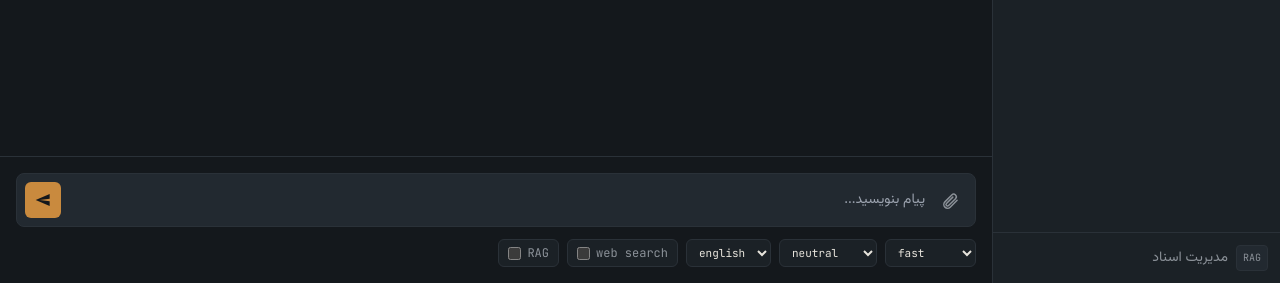
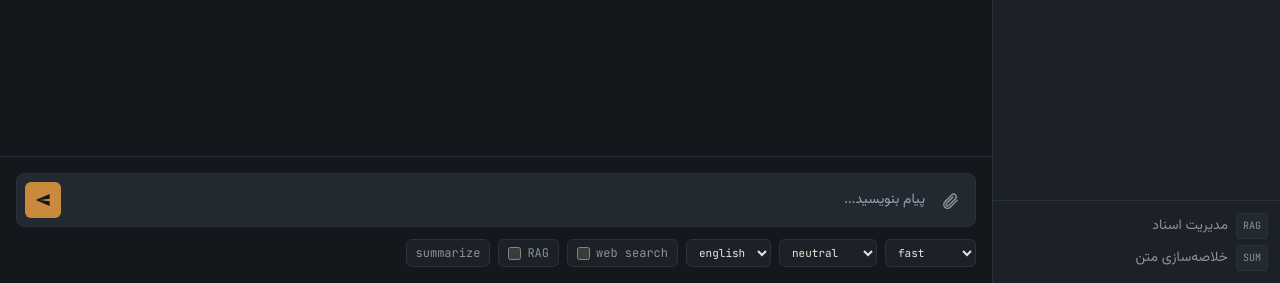
Before and after one commit to bluryAmirhosein/Qwen-ai-chatbot, a FastAPI app: page / in a window 1280 px wide. Shown: the part 517-800 px from the top of the page. Run offline with FastAPI, Linux system fonts and the light colour scheme; data comes from the database, SQL or seed files in the repository; data that the repository does not hold is empty; some libraries are stand-ins or nearby versions.

Commit message:
feat(chat-ui): add summarizer modal and fix summarizer API paths
- Add summarizer modal to chat.html with general/by-query modes,
  max_length control, and result actions (copy / insert into chat)
- Add "SUM" sidebar button and footer shortcut to open the modal
- Wire modal to existing api.summarize / api.summarizeByQuery calls
- Support pre-filling summarizer input from an attached context file
- Fix api.js: correct summarizer endpoint paths from
  /summarizer/summarize(/by-query) to /summarize(/by-query) to match
  the actual backend routes

```diff
--- a/app/static/js/api.js
+++ b/app/static/js/api.js
@@ -85,7 +85,7 @@ export const api = {
   },
 
   async summarize(text, maxLength = 150) {
-    return request(`/summarizer/summarize`, {
+    return request(`/summarize`, {
       method: "POST",
       headers: { "Content-Type": "application/json" },
       body: JSON.stringify({ text, max_length: maxLength }),
@@ -93,7 +93,7 @@ export const api = {
   },
 
   async summarizeByQuery(text, query, maxLength = 150) {
-    return request(`/summarizer/summarize/by-query`, {
+    return request(`/summarize/by-query`, {
       method: "POST",
       headers: { "Content-Type": "application/json" },
       body: JSON.stringify({ text, query, max_length: maxLength }),
--- a/app/static/js/app.js
+++ b/app/static/js/app.js
@@ -10,6 +10,7 @@ const state = {
   contextText: null,
   contextFilename: null,
   sending: false,
+  summarizing: false,
 };
 
 const el = {
@@ -48,7 +49,28 @@ const el = {
   ragUploadInput: document.getElementById("rag-upload-input"),
   ragUploadStatus: document.getElementById("rag-upload-status"),
   drawerBackdrop: document.getElementById("drawer-backdrop"),
+
+  summarizerOpenBtn: document.getElementById("summarizer-open-btn"),
+  summarizerShortcutBtn: document.getElementById("summarizer-shortcut-btn"),
+  summarizerBackdrop: document.getElementById("summarizer-backdrop"),
+  summarizerCloseBtn: document.getElementById("summarizer-close-btn"),
+  summarizerTextInput: document.getElementById("summarizer-text-input"),
+  summarizerUseContextBtn: document.getElementById("summarizer-use-context-btn"),
+  summarizerModeGeneral: document.getElementById("summarizer-mode-general"),
+  summarizerModeQuery: document.getElementById("summarizer-mode-query"),
+  summarizerQueryWrap: document.getElementById("summarizer-query-wrap"),
+  summarizerQueryInput: document.getElementById("summarizer-query-input"),
+  summarizerMaxLength: document.getElementById("summarizer-max-length"),
+  summarizerSubmitBtn: document.getElementById("summarizer-submit-btn"),
+  summarizerResultWrap: document.getElementById("summarizer-result-wrap"),
+  summarizerResultText: document.getElementById("summarizer-result-text"),
+  summarizerResultStats: document.getElementById("summarizer-result-stats"),
+  summarizerCopyBtn: document.getElementById("summarizer-copy-btn"),
+  summarizerInsertBtn: document.getElementById("summarizer-insert-btn"),
+  summarizerError: document.getElementById("summarizer-error"),
 };
+
+let lastSummary = "";
 
 // --- helpers ---
 
@@ -187,6 +209,7 @@ function setContext(filename, content) {
   el.contextChipLabel.textContent = filename;
   el.contextChip.classList.remove("hidden");
   el.contextChip.classList.add("flex");
+  el.summarizerUseContextBtn.classList.remove("hidden");
 }
 
 function clearContext() {
@@ -195,6 +218,7 @@ function clearContext() {
   el.contextChip.classList.add("hidden");
   el.contextChip.classList.remove("flex");
   el.fileInput.value = "";
+  el.summarizerUseContextBtn.classList.add("hidden");
 }
 
 async function handleFileAttach(e) {
@@ -330,6 +354,105 @@ async function handleDocumentUpload(e) {
   }
 }
 
+// --- summarizer modal ---
+
+function isQueryMode() {
+  return el.summarizerModeQuery.checked;
+}
+
+function updateSummarizerModeUI() {
+  const showQuery = isQueryMode();
+  el.summarizerQueryWrap.classList.toggle("hidden", !showQuery);
+}
+
+function resetSummarizerResult() {
+  lastSummary = "";
+  el.summarizerResultWrap.classList.add("hidden");
+  el.summarizerResultText.innerHTML = "";
+  el.summarizerResultStats.textContent = "";
+  el.summarizerError.classList.add("hidden");
+  el.summarizerError.textContent = "";
+}
+
+function openSummarizerModal() {
+  el.summarizerBackdrop.classList.remove("hidden");
+  el.summarizerBackdrop.classList.add("flex");
+  if (!el.summarizerTextInput.value && state.contextText) {
+    el.summarizerTextInput.value = state.contextText;
+  }
+  el.summarizerTextInput.focus();
+}
+
+function closeSummarizerModal() {
+  el.summarizerBackdrop.classList.add("hidden");
+  el.summarizerBackdrop.classList.remove("flex");
+}
+
+function useContextAsSummarizerInput() {
+  if (!state.contextText) return;
+  el.summarizerTextInput.value = state.contextText;
+}
+
+async function handleSummarize() {
+  const text = el.summarizerTextInput.value.trim();
+  if (!text || state.summarizing) return;
+
+  const queryMode = isQueryMode();
+  const query = el.summarizerQueryInput.value.trim();
+  if (queryMode && !query) {
+    el.summarizerError.textContent = "برای خلاصه بر اساس پرسش، پرسش را وارد کنید.";
+    el.summarizerError.classList.remove("hidden");
+    return;
+  }
+
+  const maxLength = Number(el.summarizerMaxLength.value) || 150;
+
+  state.summarizing = true;
+  el.summarizerSubmitBtn.disabled = true;
+  el.summarizerSubmitBtn.textContent = "در حال خلاصه‌سازی...";
+  resetSummarizerResult();
+
+  try {
+    const result = queryMode
+      ? await api.summarizeByQuery(text, query, maxLength)
+      : await api.summarize(text, maxLength);
+
+    lastSummary = result.summary;
+    el.summarizerResultText.innerHTML = renderMarkdownLite(result.summary);
+    el.summarizerResultStats.textContent = `${result.original_length} → ${result.summary_length} words`;
+    el.summarizerResultWrap.classList.remove("hidden");
+  } catch (err) {
+    el.summarizerError.textContent = `خطا: ${err.message}`;
+    el.summarizerError.classList.remove("hidden");
+  } finally {
+    state.summarizing = false;
+    el.summarizerSubmitBtn.disabled = false;
+    el.summarizerSubmitBtn.textContent = "خلاصه کن";
+  }
+}
+
+async function copySummaryToClipboard() {
+  if (!lastSummary) return;
+  try {
+    await navigator.clipboard.writeText(lastSummary);
+    el.summarizerCopyBtn.textContent = "کپی شد";
+    setTimeout(() => {
+      el.summarizerCopyBtn.textContent = "کپی";
+    }, 1500);
+  } catch (err) {
+    console.error("Clipboard write failed:", err);
+  }
+}
+
+function insertSummaryIntoInput() {
+  if (!lastSummary) return;
+  const existing = el.input.value;
+  el.input.value = existing ? `${existing}\n\n${lastSummary}` : lastSummary;
+  autoResizeInput();
+  closeSummarizerModal();
+  el.input.focus();
+}
+
 // --- mobile sidebar ---
 
 function openMobileSidebar() {
@@ -383,6 +506,19 @@ el.ragUploadInput.addEventListener("change", handleDocumentUpload);
 el.sidebarToggleBtn.addEventListener("click", openMobileSidebar);
 el.sidebarBackdrop.addEventListener("click", closeMobileSidebar);
 
+el.summarizerOpenBtn.addEventListener("click", openSummarizerModal);
+el.summarizerShortcutBtn.addEventListener("click", openSummarizerModal);
+el.summarizerCloseBtn.addEventListener("click", closeSummarizerModal);
+el.summarizerBackdrop.addEventListener("click", (e) => {
+  if (e.target === el.summarizerBackdrop) closeSummarizerModal();
+});
+el.summarizerUseContextBtn.addEventListener("click", useContextAsSummarizerInput);
+el.summarizerModeGeneral.addEventListener("change", updateSummarizerModeUI);
+el.summarizerModeQuery.addEventListener("change", updateSummarizerModeUI);
+el.summarizerSubmitBtn.addEventListener("click", handleSummarize);
+el.summarizerCopyBtn.addEventListener("click", copySummaryToClipboard);
+el.summarizerInsertBtn.addEventListener("click", insertSummaryIntoInput);
+
 // --- init ---
 
 refreshConversations();
--- a/app/templates/index.html
+++ b/app/templates/index.html
@@ -29,13 +29,20 @@
 
     <nav id="conversation-list" class="flex-1 overflow-y-auto px-2 space-y-1 pb-3"></nav>
 
-    <div class="p-3 border-t border-border">
+    <div class="p-3 border-t border-border space-y-1.5">
       <button
         id="rag-toggle-btn"
         class="w-full flex items-center gap-2 text-sm text-dim hover:text-ink transition-colors"
       >
         <span class="font-mono text-[10px] px-1.5 py-0.5 rounded bg-elevated border border-border">RAG</span>
         مدیریت اسناد
+      </button>
+      <button
+        id="summarizer-open-btn"
+        class="w-full flex items-center gap-2 text-sm text-dim hover:text-ink transition-colors"
+      >
+        <span class="font-mono text-[10px] px-1.5 py-0.5 rounded bg-elevated border border-border">SUM</span>
+        خلاصه‌سازی متن
       </button>
     </div>
   </aside>
@@ -140,6 +147,15 @@
             class="w-14 bg-panel border border-border rounded px-1.5 py-1 font-mono text-xs focus:outline-none focus:border-accent"
           />
         </div>
+
+        <button
+          id="summarizer-shortcut-btn"
+          type="button"
+          title="خلاصه‌سازی متن"
+          class="param-toggle"
+        >
+          <span>summarize</span>
+        </button>
       </div>
     </footer>
   </main>
@@ -164,6 +180,94 @@
     <div id="rag-doc-list" class="flex-1 overflow-y-auto"></div>
   </aside>
 
+  <!-- Summarizer modal -->
+  <div id="summarizer-backdrop" class="hidden fixed inset-0 bg-black/50 z-40 flex items-center justify-center p-4">
+    <div id="summarizer-modal" class="w-full max-w-lg max-h-[85vh] bg-panel border border-border rounded-lg flex flex-col overflow-hidden">
+      <div class="h-14 flex items-center justify-between px-4 border-b border-border shrink-0">
+        <h2 class="text-sm font-medium">خلاصه‌سازی متن</h2>
+        <button id="summarizer-close-btn" class="text-dim hover:text-ink text-lg leading-none">×</button>
+      </div>
+
+      <div class="flex-1 overflow-y-auto p-4 space-y-3">
+        <div>
+          <div class="flex items-center justify-between mb-1.5">
+            <label for="summarizer-text-input" class="text-xs text-dim">متن ورودی</label>
+            <button
+              id="summarizer-use-context-btn"
+              type="button"
+              class="hidden text-xs text-accent hover:opacity-80"
+            >
+              استفاده از فایل پیوست‌شده
+            </button>
+          </div>
+          <textarea
+            id="summarizer-text-input"
+            rows="7"
+            placeholder="متنی که می‌خواهید خلاصه شود را اینجا وارد یا جای‌گذاری کنید..."
+            class="w-full bg-elevated border border-border rounded-md px-3 py-2 text-sm resize-none focus:outline-none focus:ring-1 focus:ring-accent"
+          ></textarea>
+        </div>
+
+        <div class="flex items-center gap-2">
+          <label class="param-toggle">
+            <input type="radio" name="summarizer-mode" id="summarizer-mode-general" value="general" checked />
+            <span>خلاصه عمومی</span>
+          </label>
+          <label class="param-toggle">
+            <input type="radio" name="summarizer-mode" id="summarizer-mode-query" value="query" />
+            <span>خلاصه بر اساس پرسش</span>
+          </label>
+        </div>
+
+        <div id="summarizer-query-wrap" class="hidden">
+          <label for="summarizer-query-input" class="text-xs text-dim block mb-1.5">پرسش / محور خلاصه</label>
+          <input
+            id="summarizer-query-input"
+            type="text"
+            placeholder="مثلاً: نتیجه‌گیری نهایی چیست؟"
+            class="w-full bg-elevated border border-border rounded-md px-3 py-2 text-sm focus:outline-none focus:ring-1 focus:ring-accent"
+          />
+        </div>
+
+        <div class="flex items-center gap-2" dir="ltr">
+          <span class="text-dim font-mono text-xs">max_length</span>
+          <input
+            id="summarizer-max-length"
+            type="number"
+            min="20"
+            max="1000"
+            step="10"
+            value="150"
+            class="w-20 bg-elevated border border-border rounded px-2 py-1.5 font-mono text-xs focus:outline-none focus:border-accent"
+          />
+          <span class="text-dim text-xs">کلمه</span>
+        </div>
+
+        <button
+          id="summarizer-submit-btn"
+          class="w-full bg-accent text-bg rounded-md py-2.5 text-sm font-medium hover:opacity-90 disabled:opacity-40 disabled:cursor-not-allowed transition-opacity"
+        >
+          خلاصه کن
+        </button>
+
+        <div id="summarizer-result-wrap" class="hidden space-y-2 pt-1 border-t border-border">
+          <div class="msg-bubble text-sm text-ink pt-2" id="summarizer-result-text"></div>
+          <p id="summarizer-result-stats" class="text-xs text-dim font-mono" dir="ltr"></p>
+          <div class="flex items-center gap-2">
+            <button id="summarizer-copy-btn" class="text-xs text-dim hover:text-ink border border-border rounded px-2.5 py-1.5">
+              کپی
+            </button>
+            <button id="summarizer-insert-btn" class="text-xs text-dim hover:text-ink border border-border rounded px-2.5 py-1.5">
+              درج در پیام
+            </button>
+          </div>
+        </div>
+
+        <p id="summarizer-error" class="hidden text-xs text-danger"></p>
+      </div>
+    </div>
+  </div>
+
   <div id="drawer-backdrop" class="hidden fixed inset-0 bg-black/50 z-20"></div>
   <div id="sidebar-backdrop" class="hidden fixed inset-0 bg-black/50 z-20"></div>
 </div>
```
